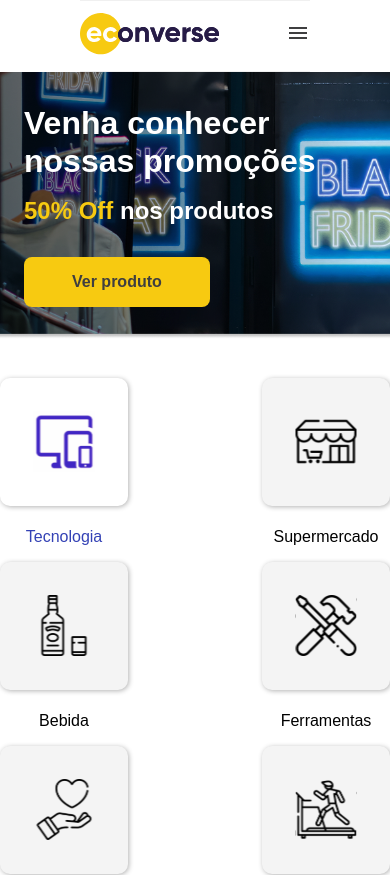
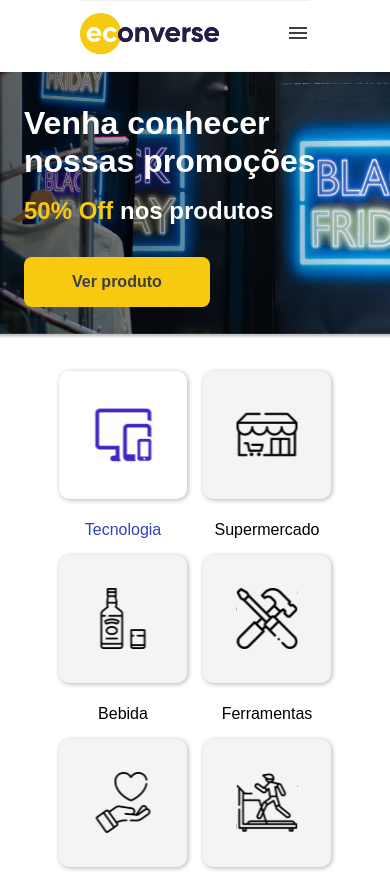
Before and after one commit to rebecaCaroba/teste-front-end, a Next.js app: page / in a window 390 px wide. Shown: the top 875 px of the page. Built offline with nearby package versions, Linux system fonts and the light colour scheme; no server answers.

Commit message:
Aplicando responsividade no Categories

```diff
--- a/src/components/Categories/style.scss
+++ b/src/components/Categories/style.scss
@@ -4,6 +4,10 @@
     max-width: 1200px;
     margin: 0 auto;
     margin-top: 2.438rem;
+
+    @include mobile {
+        margin: 2rem 1rem;
+    }
 
     .container-catagories {
         height: auto;
@@ -13,6 +17,10 @@
         align-items: center;
         flex-wrap: wrap;
         justify-content: space-between;
+
+        @include mobile {
+            justify-content: center;
+        }
 
         .active {
             background-color: $c-white;
```
